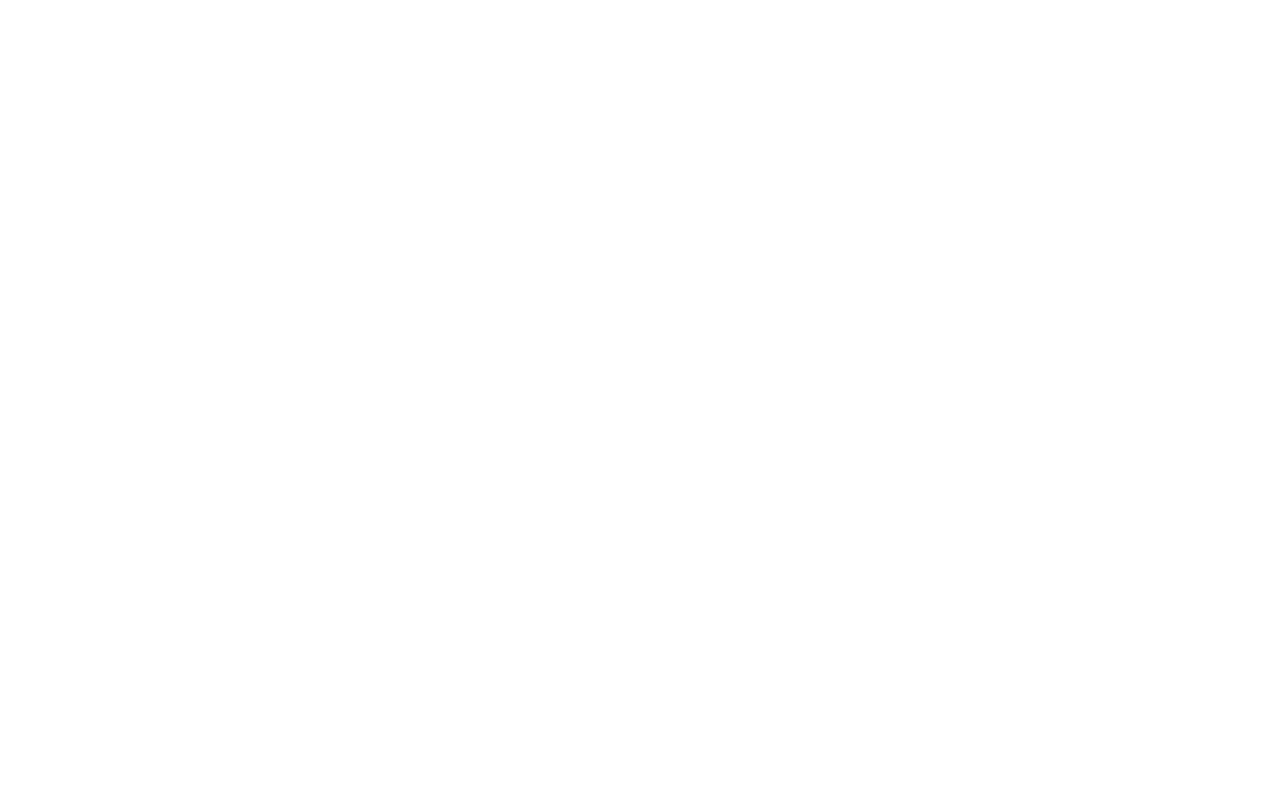
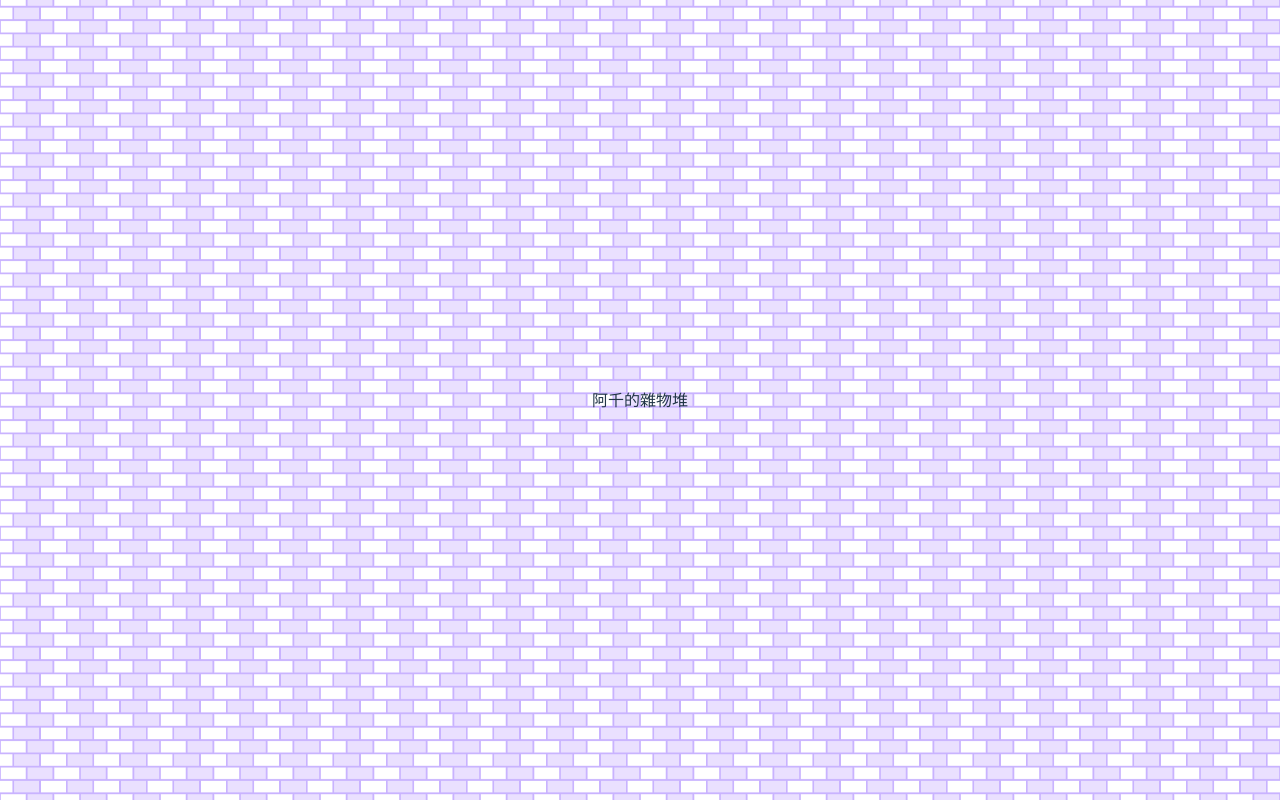
Before and after one commit to chunill/test, a Vue app: page / in a window 1280 px wide. Built offline with nearby package versions, Linux system fonts and the light colour scheme.

Commit message:
feat: add FrontPage.vue and Main.vue

```diff
--- /dev/null
+++ b/src/Main.vue
@@ -0,0 +1,9 @@
+<script setup>
+    import FrontPage from './components/FrontPage.vue'
+</script>
+
+<template>
+    <FrontPage msg="test" />
+</template>
+
+<style scoped></style>
--- /dev/null
+++ b/src/components/FrontPage.vue
@@ -0,0 +1,6 @@
+<script setup>
+    const title = "阿千的雜物堆"
+</script>
+<template>
+    {{ title }}
+</template>
--- a/src/main.js
+++ b/src/main.js
@@ -1,5 +1,5 @@
 import { createApp } from 'vue'
 import './style.css'
-import App from './App.vue'
+import Main from "./Main.vue"
 
-createApp(App).mount('#app')
+createApp(Main).mount('#main')
--- a/src/style.css
+++ b/src/style.css
@@ -6,7 +6,9 @@
 
   color-scheme: light dark;
   color: rgba(255, 255, 255, 0.87);
-  background-color: #242424;
+  background-image:url('assets/background_img.png');
+  background-size: cover;
+  background-attachment: fixed;
 
   font-synthesis: none;
   text-rendering: optimizeLegibility;
@@ -69,7 +71,7 @@
   padding: 2em;
 }
 
-#app {
+#main {
   max-width: 1280px;
   margin: 0 auto;
   padding: 2rem;
```
